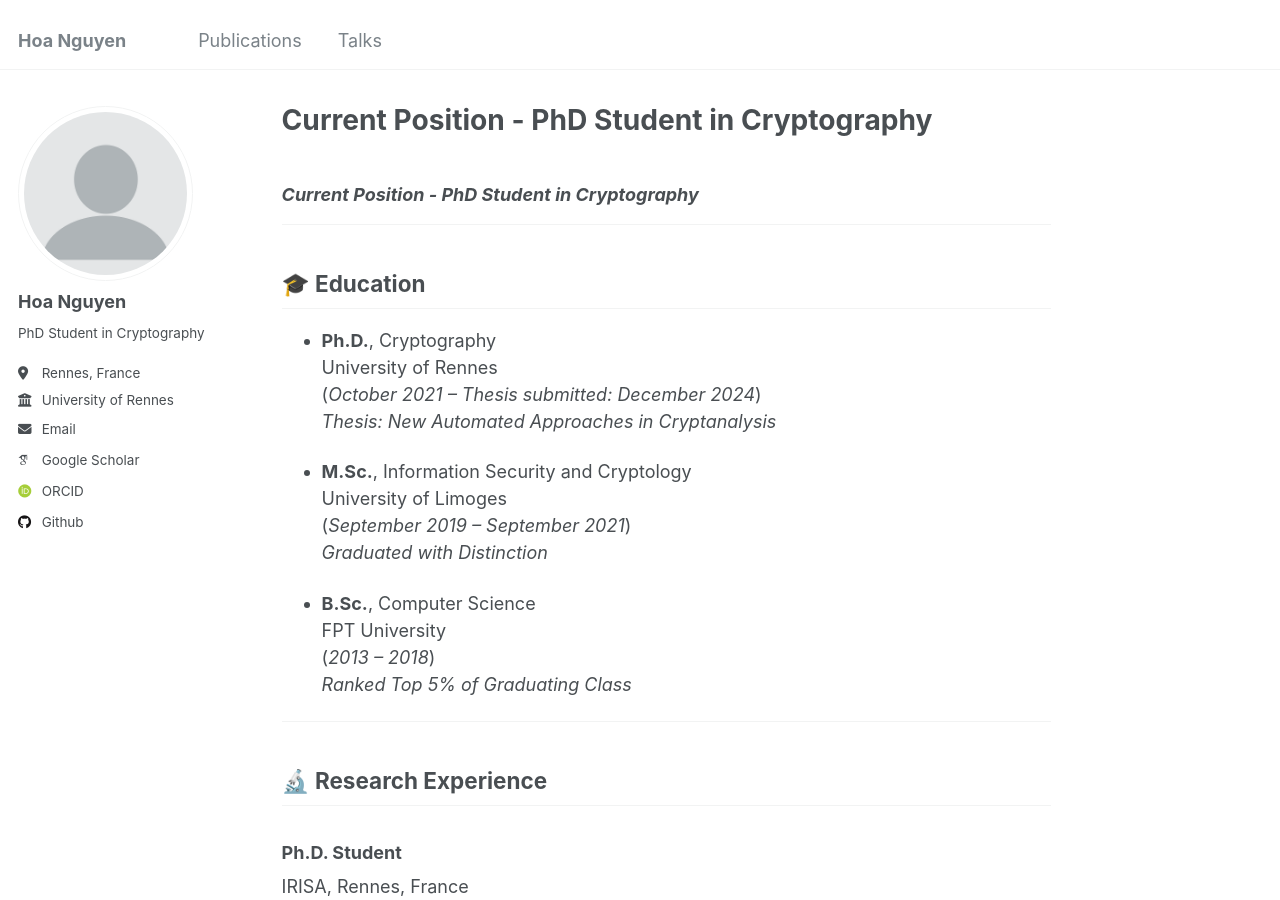
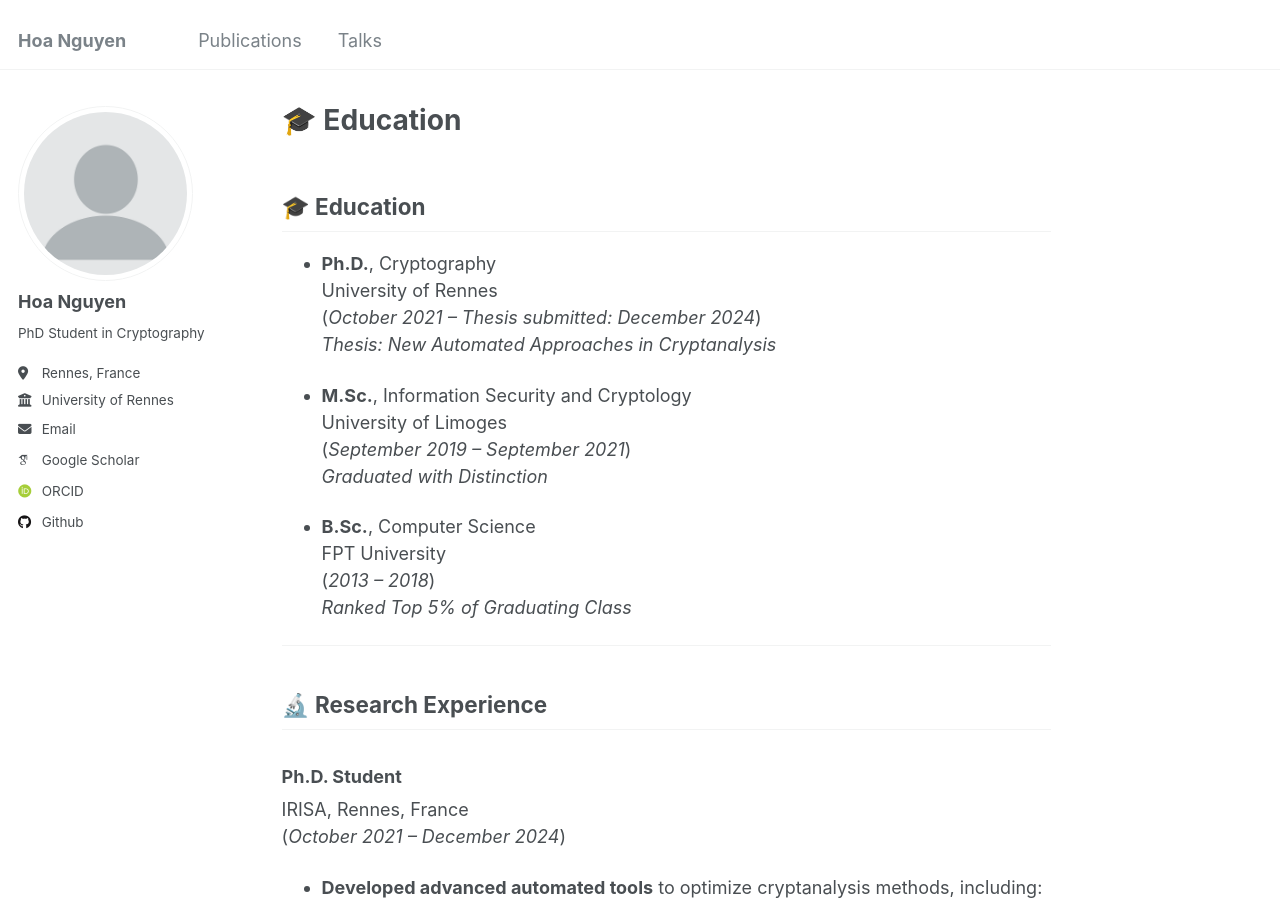
Before and after one commit to HoaNP/HoaNP.github.io, a Jekyll site: the page built from _pages/about.md, in a window 1280 px wide and 900 px high. Built offline with Jekyll 4.4.1, drawn with Linux system fonts in a browser that asks for light colours; some web fonts are replaced; our own code applies the rules of GitHub Pages for plain Markdown files.

Commit message:
Update about.md

```diff
--- a/_pages/about.md
+++ b/_pages/about.md
@@ -3,10 +3,6 @@
 redirect_from:
   - /about/
   - /about.html
----
-
-### *Current Position - PhD Student in Cryptography*
-
 ---
 
 ## 🎓 Education
```
